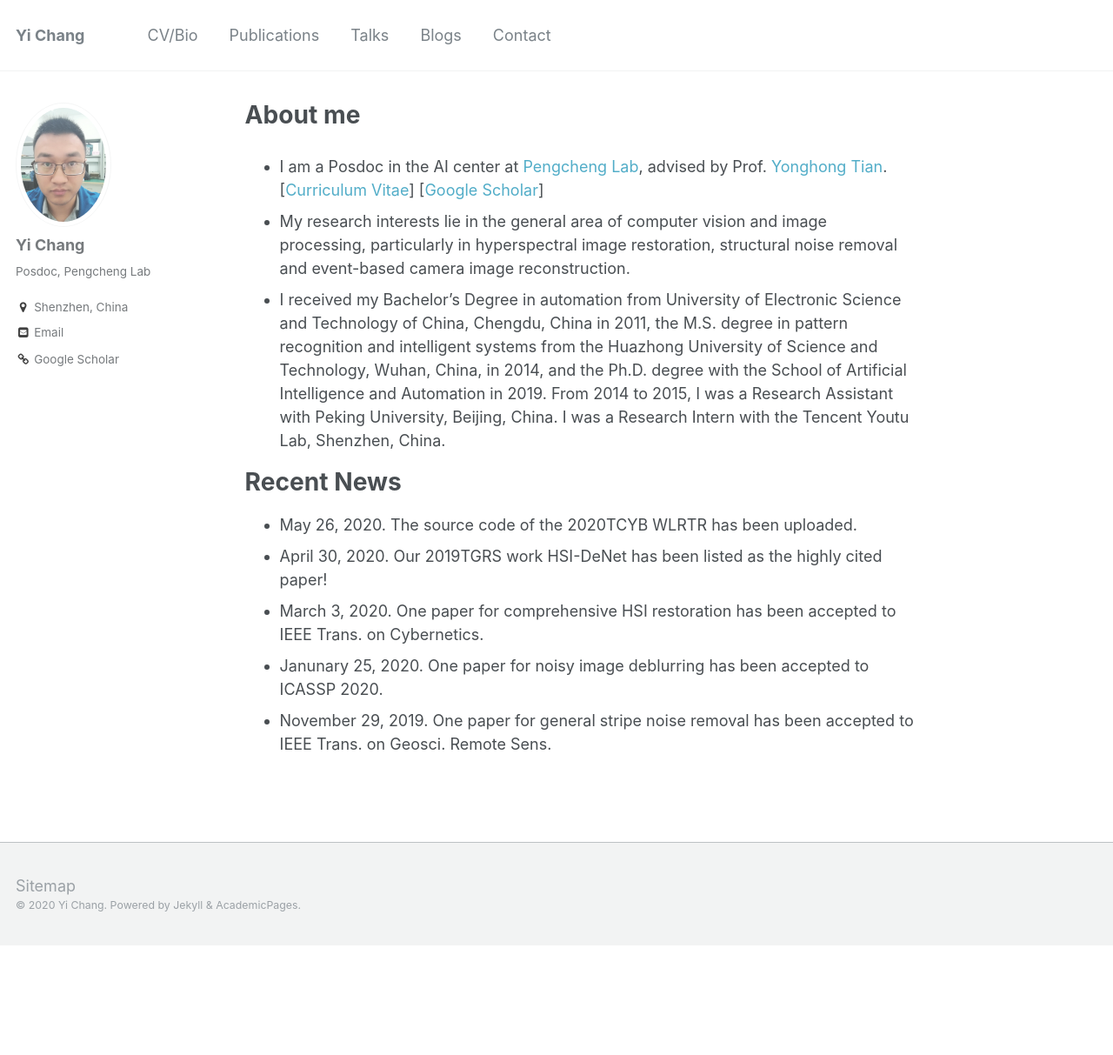
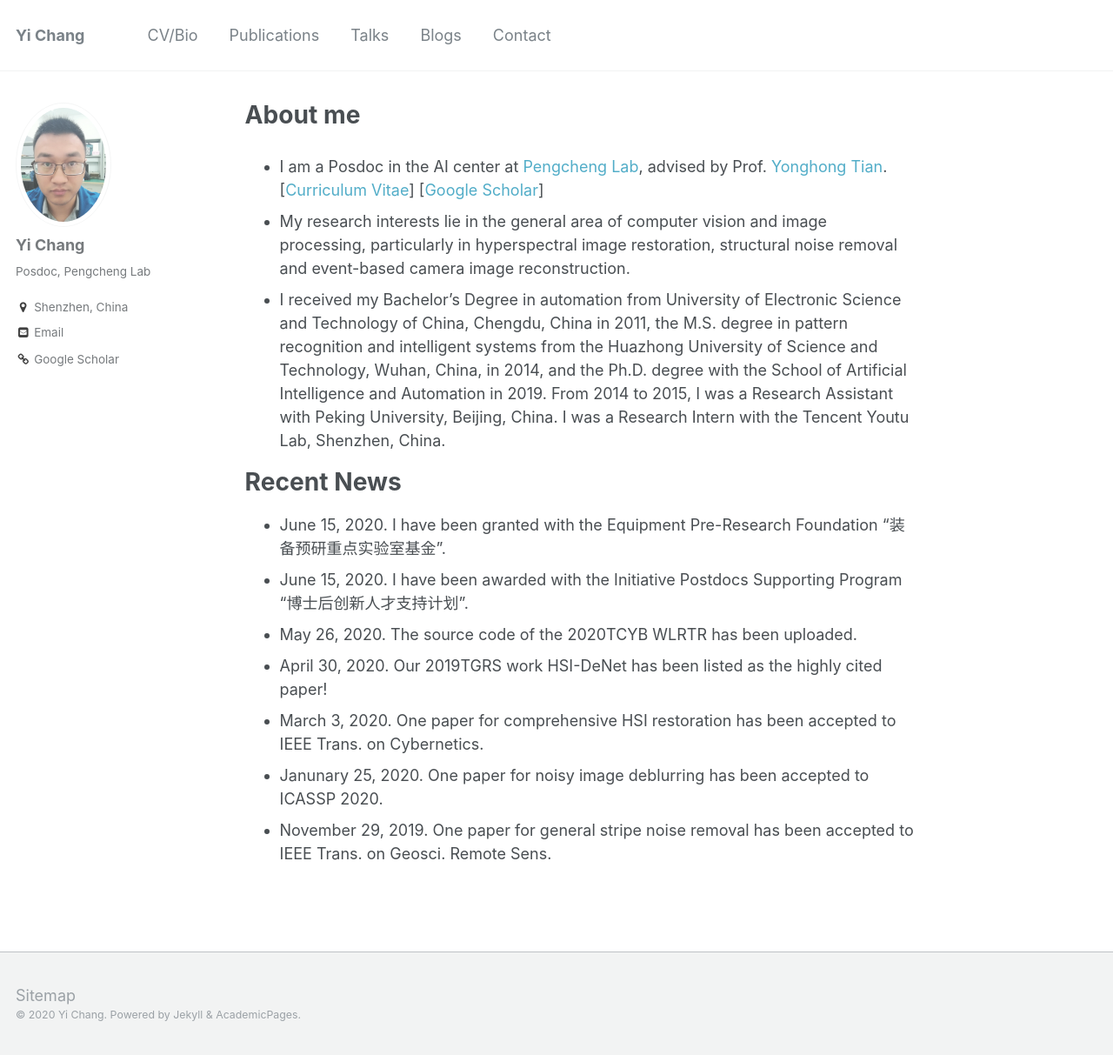
Before and after one commit to zhanwenchen/owuchangyuo.github.io, a Jekyll site: the page built from _pages/about.md, in a window 1280 px wide and 1213 px high. Shown: the whole window at 87% size. Built offline with Jekyll 4.4.1, drawn with Linux system fonts in a browser that asks for light colours.

Commit message:
Update about.md

```diff
--- a/_pages/about.md
+++ b/_pages/about.md
@@ -14,6 +14,8 @@ redirect_from:
 
 # Recent News
 
+* June 15, 2020. I have been granted with the Equipment Pre-Research Foundation "装备预研重点实验室基金".
+* June 15, 2020. I have been awarded with the Initiative Postdocs Supporting Program "博士后创新人才支持计划".
 * May 26, 2020. The source code of the 2020TCYB WLRTR has been uploaded.
 * April 30, 2020. Our 2019TGRS work HSI-DeNet has been listed as the highly cited paper!
 * March 3, 2020. One paper for comprehensive HSI restoration has been accepted to IEEE Trans. on Cybernetics.
```
